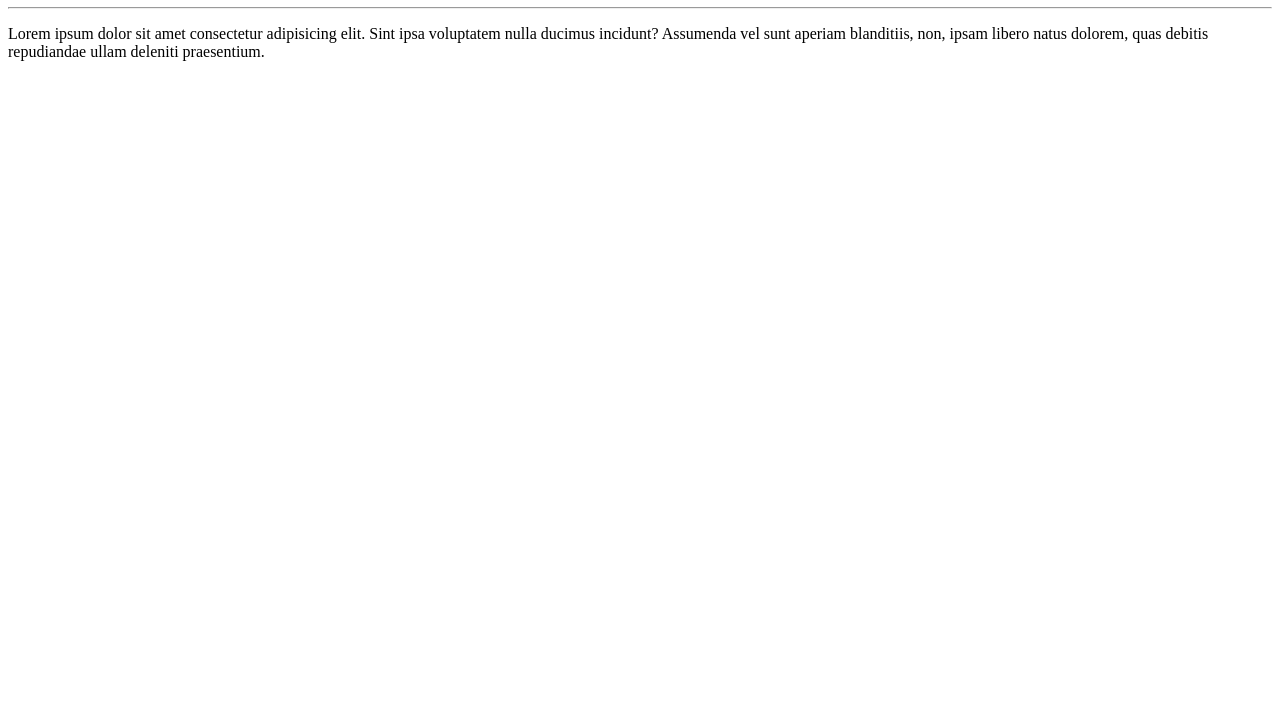
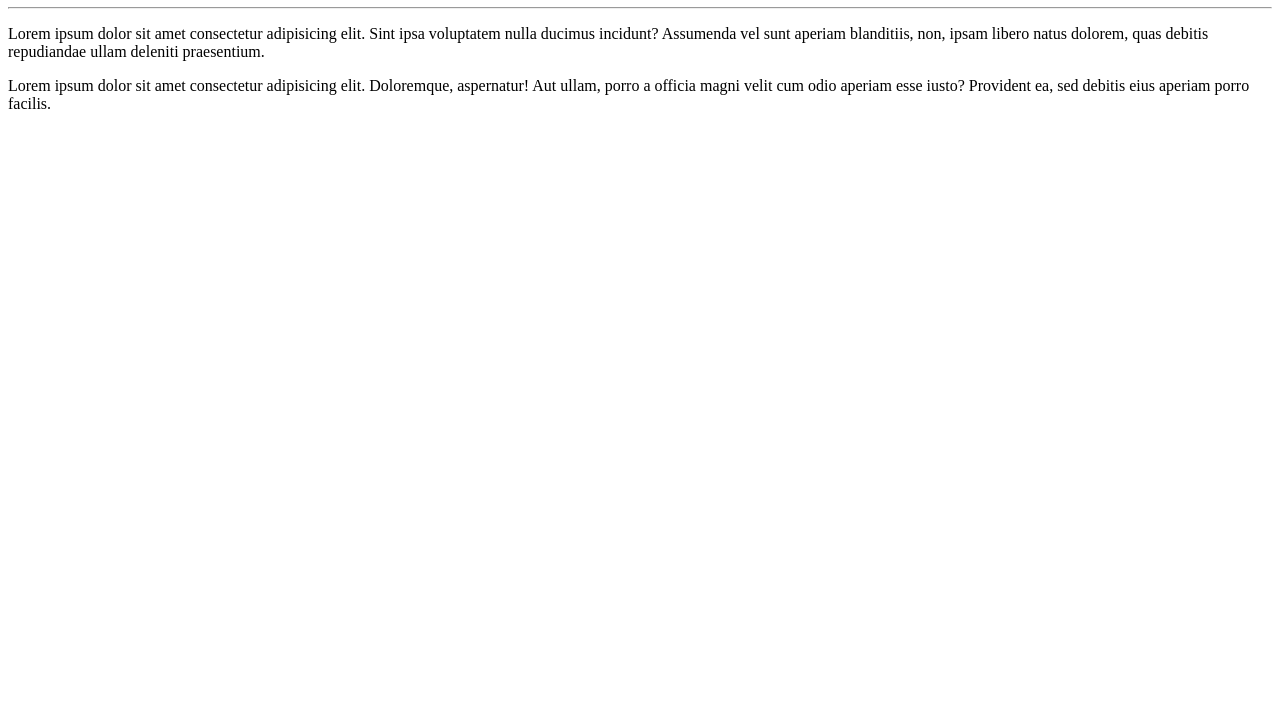
Before and after one commit to PingKanashiro/Ola-Mundo, a plain HTML site: page site-exemplo/index.html in a window 1280 px wide. Shown: the part 73-800 px from the top of the page. Drawn offline with Linux system fonts and the light colour scheme.

Commit message:
adicionei um parágrafo

```diff
--- a/site-exemplo/index.html
+++ b/site-exemplo/index.html
@@ -9,5 +9,6 @@
     <h1>Olá, Mundo!</h1>
     <hr>
     <p>Lorem ipsum dolor sit amet consectetur adipisicing elit. Sint ipsa voluptatem nulla ducimus incidunt? Assumenda vel sunt aperiam blanditiis, non, ipsam libero natus dolorem, quas debitis repudiandae ullam deleniti praesentium.</p>
+    <p>Lorem ipsum dolor sit amet consectetur adipisicing elit. Doloremque, aspernatur! Aut ullam, porro a officia magni velit cum odio aperiam esse iusto? Provident ea, sed debitis eius aperiam porro facilis.</p>
 </body>
 </html>
```
